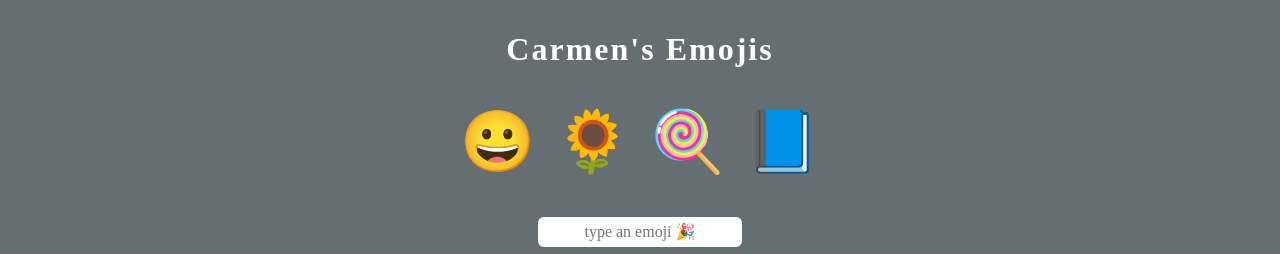
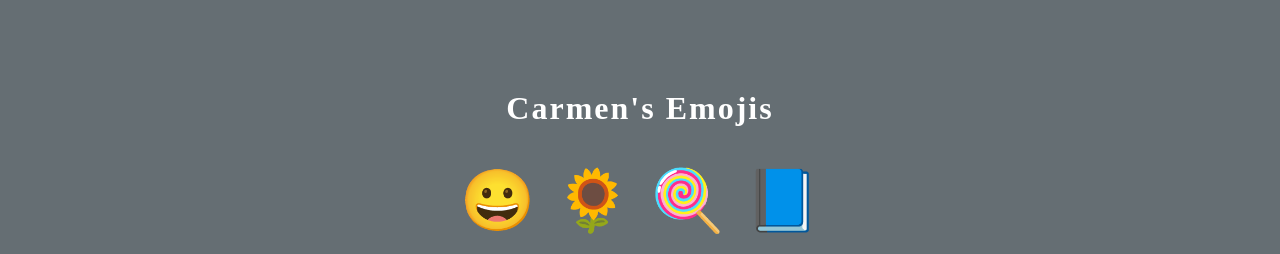
Before and after one commit to Amapola-Negra/Scrimba-Projects-Repo, a website built with webpack: page Frontend-career-path/Emojis/index.html in a window 1280 px wide. Shown: the top 254 px of the page. Built offline with nearby package versions, Linux system fonts and the light colour scheme; a web font is replaced by a local one.

Commit message:
Update index.css

```diff
--- a/Frontend-career-path/Emojis/index.css
+++ b/Frontend-career-path/Emojis/index.css
@@ -9,6 +9,8 @@ body {
     padding:10px 0;
     background: #656E73
 }
+.emojis{
+    margin-top: 5em;
 
 #emoji-container {
     margin: 40px;
```
